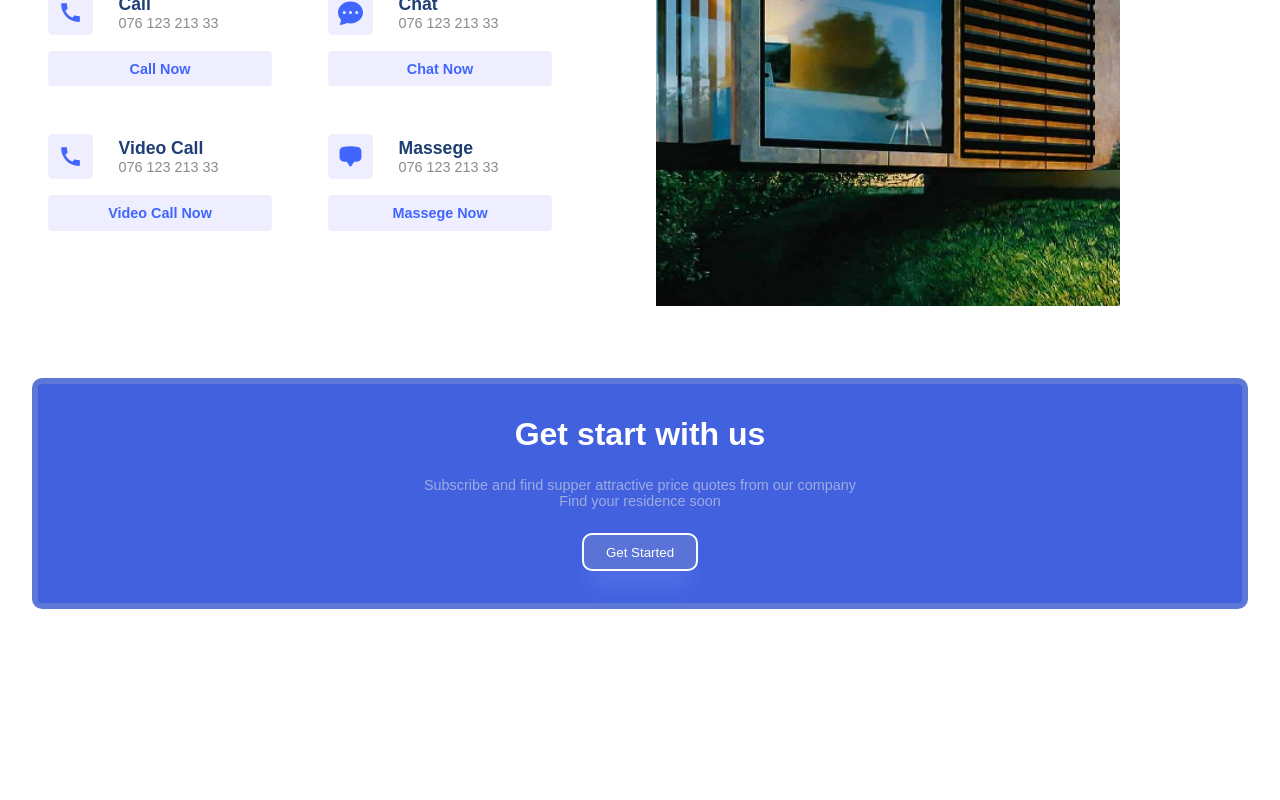
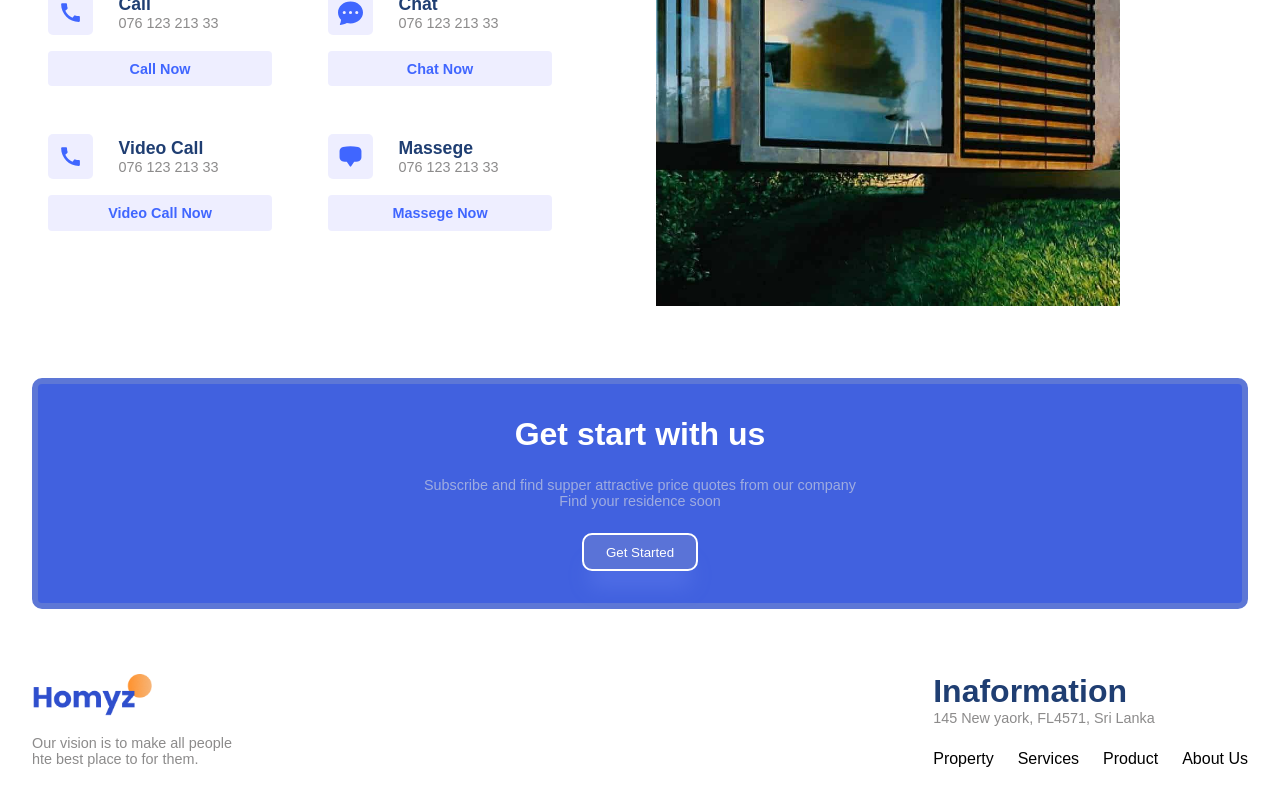
Before and after one commit to wgkgayani/ReactJS_Project, a React (Vite) app: page / in a window 1280 px wide. Shown: the part 2008-2808 px from the top of the page. Before the commit the page ends 2649 px from the top, so only its background shows below. Built offline with nearby package versions, Linux system fonts and the light colour scheme.

Commit message:
Add files via upload

```diff
--- a/src/components/Footer/Footer.css
+++ b/src/components/Footer/Footer.css
@@ -0,0 +1,11 @@
+.f-container{
+       justify-content: space-between;
+}
+.f-left{
+    gap: 1rem;
+}
+.f-menu{
+    gap: 1.5rem;
+    margin-top: 1.5rem;
+    font-weight: 500;
+}
--- a/src/components/Footer/Footer.jsx
+++ b/src/components/Footer/Footer.jsx
@@ -4,6 +4,32 @@
     return (
        <section className='f-wrapper'>
 
+       <div className='paddings innerWidth flexCenter f-container'>
+
+        {/*left side */}
+        <div className='flexColStart f-left'>
+            <img src="./logo2.png" alt="" width={120} />
+
+            <span className='secondaryText'>
+                Our vision is to make all people <br />
+                hte best place to for them.
+            </span>
+        </div>
+
+        <div className='flexColStart f-right'>
+            <span className='primaryText'>Inaformation</span>
+            <span className='secondaryText'>145 New yaork, FL4571, Sri Lanka</span>
+
+            <div className='flexCenter f-menu'>
+                <span>Property</span>
+                <span>Services</span>
+                <span>Product</span>
+                <span>About Us</span>
+            </div>
+        </div>
+
+
+       </div>
 
        </section>
     );
```
